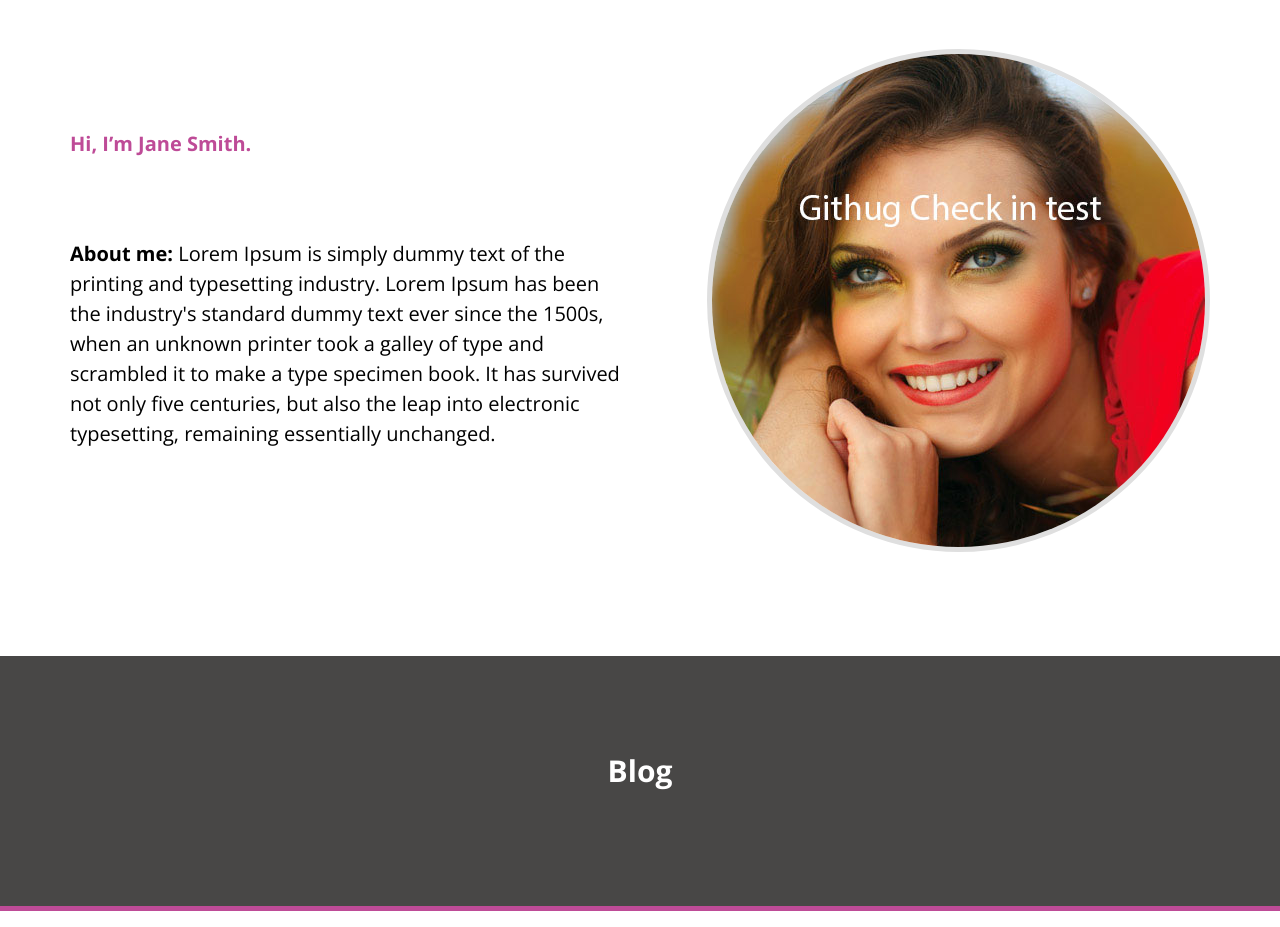
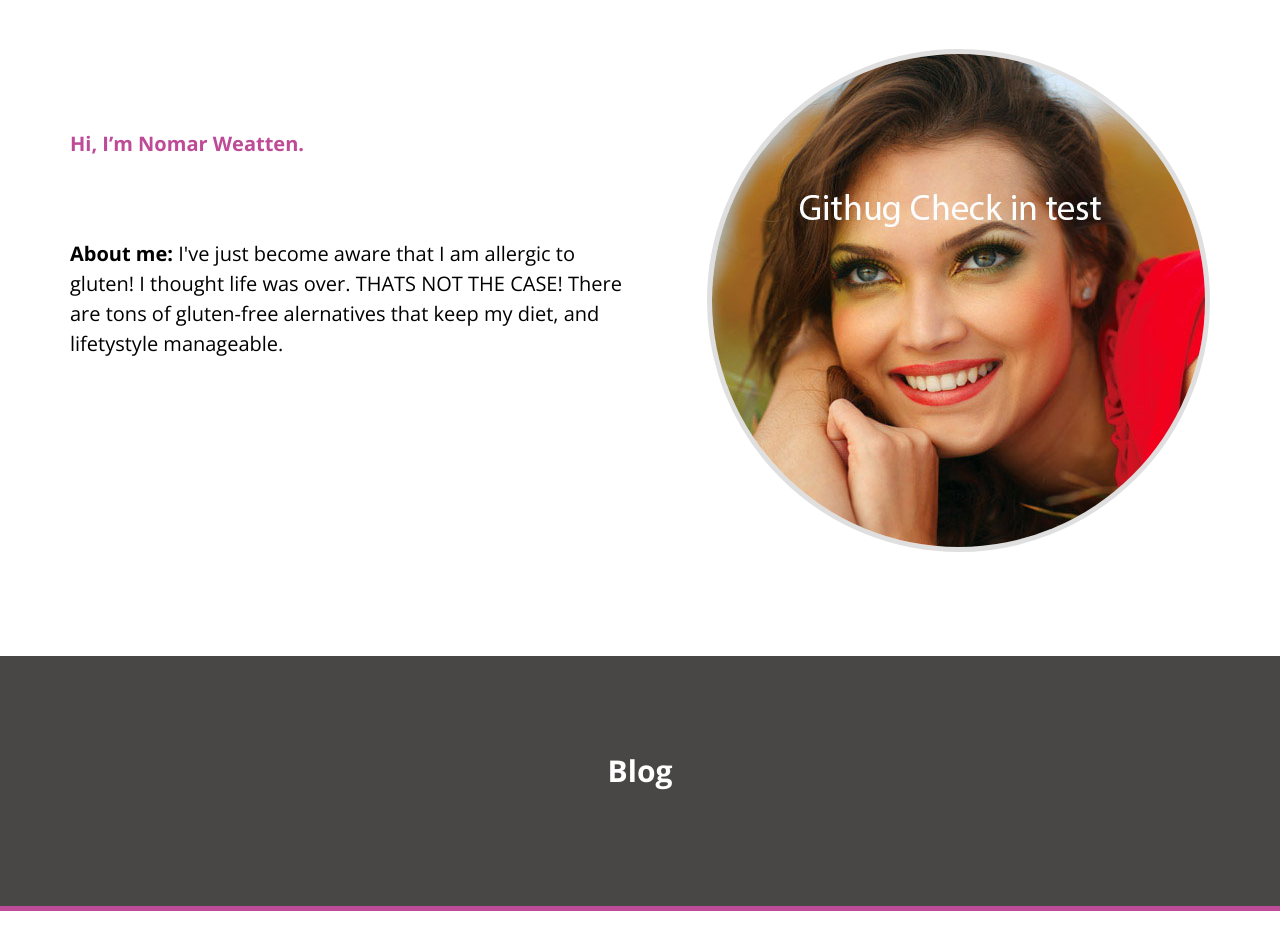
Before and after one commit to robertjmcinnis/gfree, a plain HTML site: page index.html in a window 1280 px wide. Shown: the part 900-1827 px from the top of the page. Drawn offline with nearby package versions, Linux system fonts and the light colour scheme.

Commit message:
Updating copy on the homepage

```diff
--- a/index.html
+++ b/index.html
@@ -41,8 +41,8 @@
 	</div>
 	<div id="about" class="wrap">
 		<img class="circle right" src="img/about.jpg" alt="Jane" />
-		<p class="orange"><strong>Hi, I’m Jane Smith.</strong></p>
-		<p><strong>About me:</strong> Lorem Ipsum is simply dummy text of the printing and typesetting industry. Lorem Ipsum has been the industry's standard dummy text ever since the 1500s, when an unknown printer took a galley of type and scrambled it to make a type specimen book. It has survived not only five centuries, but also the leap into electronic typesetting, remaining essentially unchanged.</p>
+		<p class="orange"><strong>Hi, I’m Nomar Weatten.</strong></p>
+		<p><strong>About me:</strong> I've just become aware that I am allergic to gluten!  I thought life was over.  THATS NOT THE CASE!  There are tons of gluten-free alernatives that keep my diet, and lifetystyle manageable.</p>
 	</div>
 	<a name="blog-link" class="anchor">&nbsp;</a>
 	<div id="blog-title">
```
